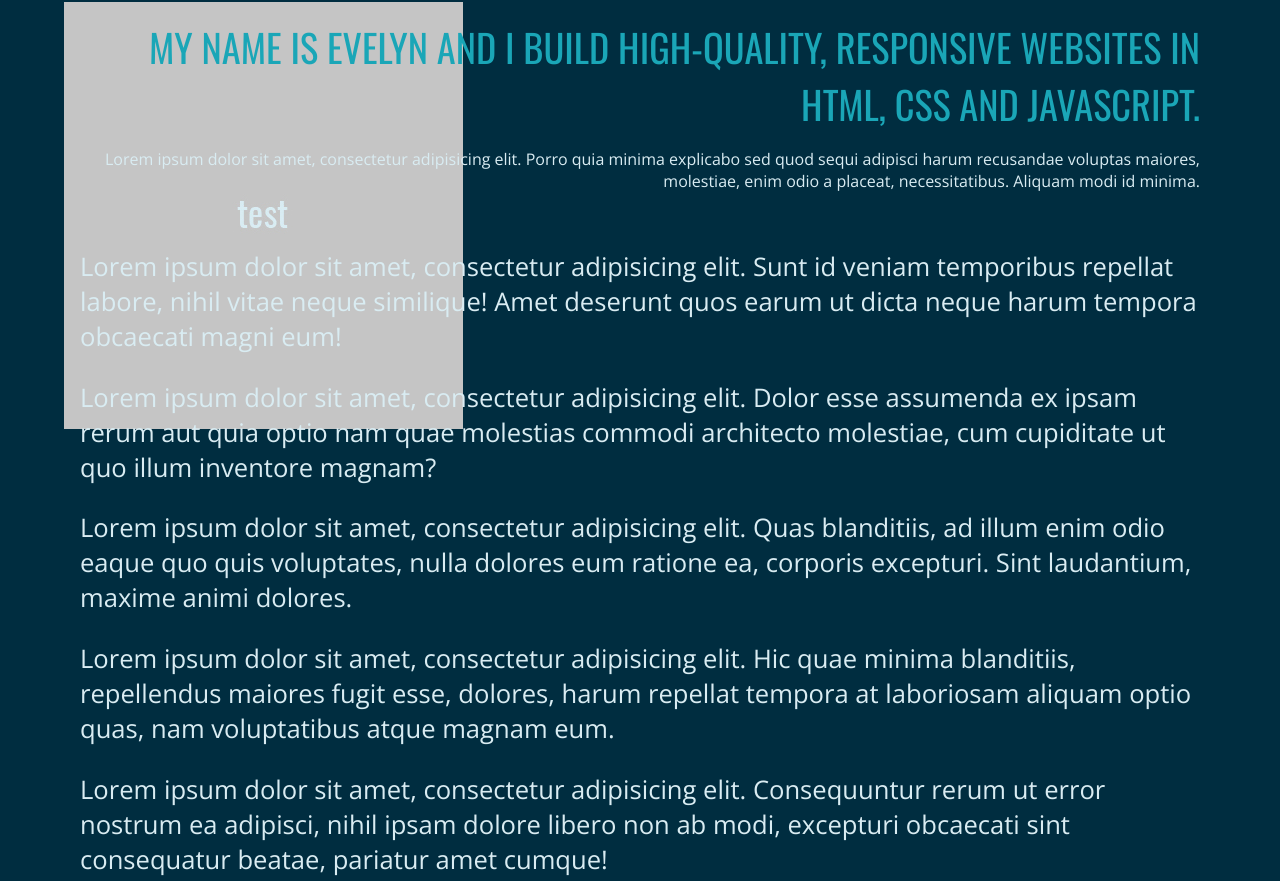
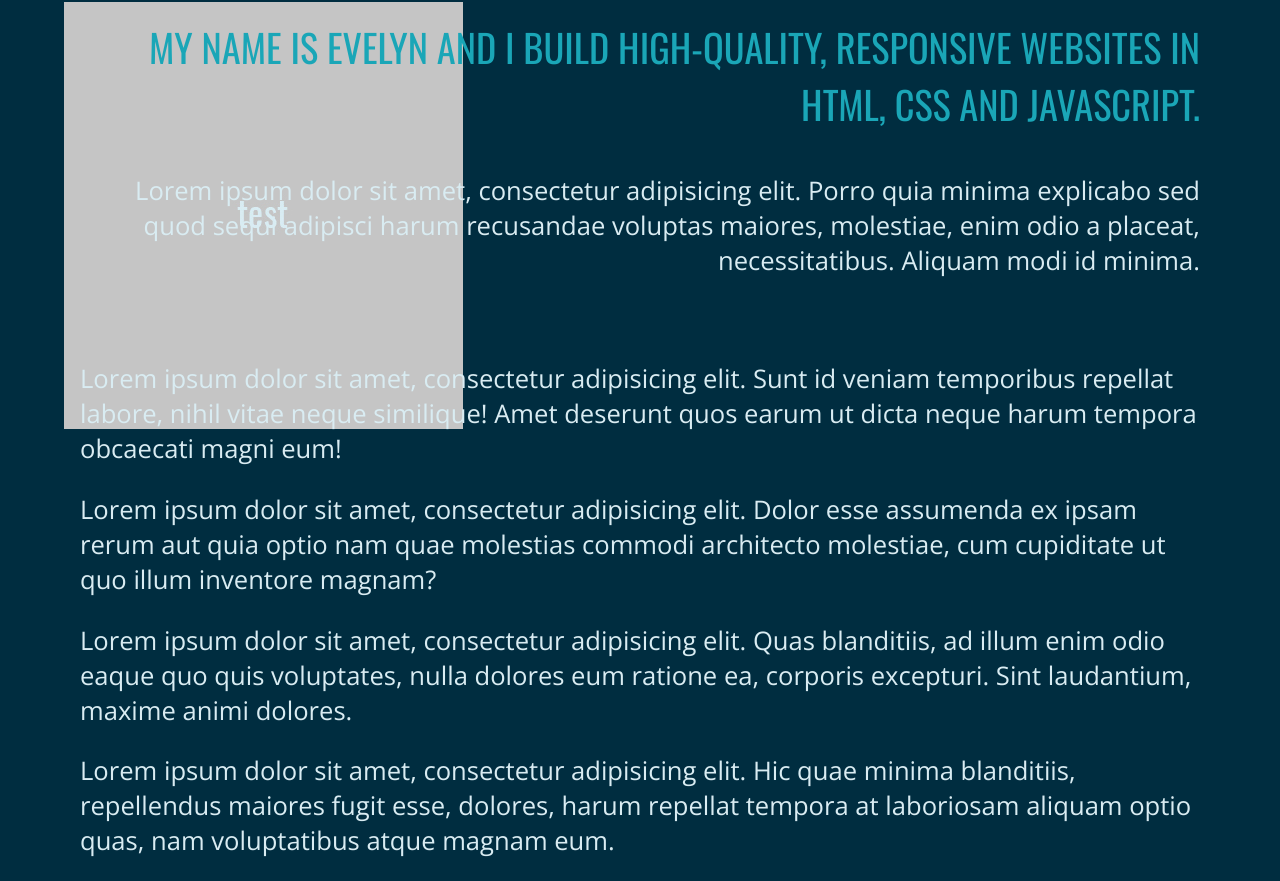
Before and after one commit to evelynmaire/portfolio, a website: page index.html in a window 1280 px wide. Shown: the part 1380-2261 px from the top of the page. Drawn offline with nearby package versions, Linux system fonts and the light colour scheme.

Commit message:
Update index.html

```diff
--- a/index.html
+++ b/index.html
@@ -66,7 +66,7 @@
             <span class="about-me">
               My name is Evelyn and I build high-quality, responsive websites in HTML, CSS and Javascript.
             </span>
-            <span class="information">Lorem ipsum dolor sit amet, consectetur adipisicing elit. Porro quia minima explicabo sed quod sequi adipisci harum recusandae voluptas maiores, molestiae, enim odio a placeat, necessitatibus. Aliquam modi id minima.</span>
+            <span class="information"><p>Lorem ipsum dolor sit amet, consectetur adipisicing elit. Porro quia minima explicabo sed quod sequi adipisci harum recusandae voluptas maiores, molestiae, enim odio a placeat, necessitatibus. Aliquam modi id minima.</p></span>
           </div>
           <div class="about-right">
             <p>Lorem ipsum dolor sit amet, consectetur adipisicing elit. Sunt id veniam temporibus repellat labore, nihil vitae neque similique! Amet deserunt quos earum ut dicta neque harum tempora obcaecati magni eum!</p>
```
